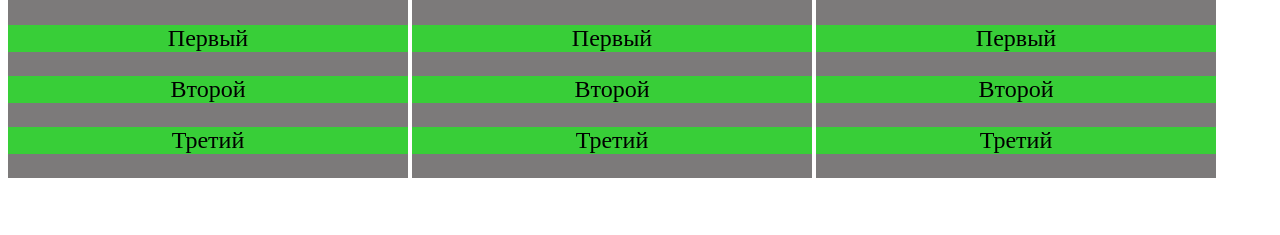
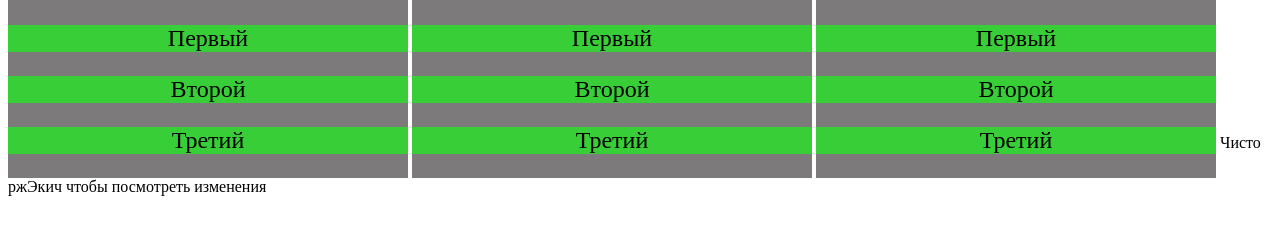
Before and after one commit to D9rkhan/WebDevelopment, a plain HTML site: page index.html in a window 1280 px wide. Shown: the part 311-546 px from the top of the page. Drawn offline with Linux system fonts and the light colour scheme.

Commit message:
Проверка изменения в древе

```diff
--- a/index.html
+++ b/index.html
@@ -29,6 +29,8 @@
         <p>Второй</p>
         <p>Третий</p>
     </div>
+
+    Чисто ржЭкич чтобы посмотреть изменения
 </body>
 
 </html>
```
